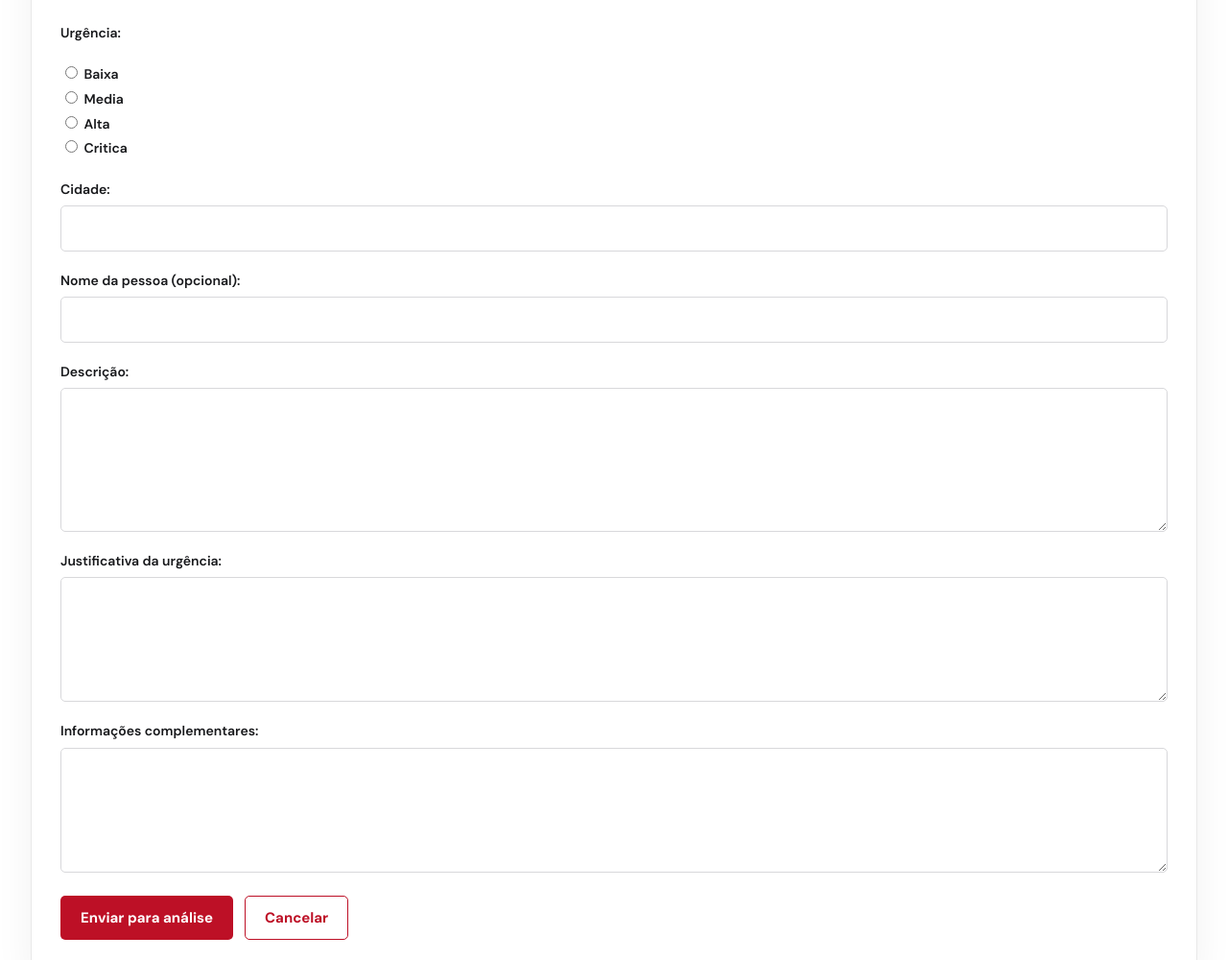
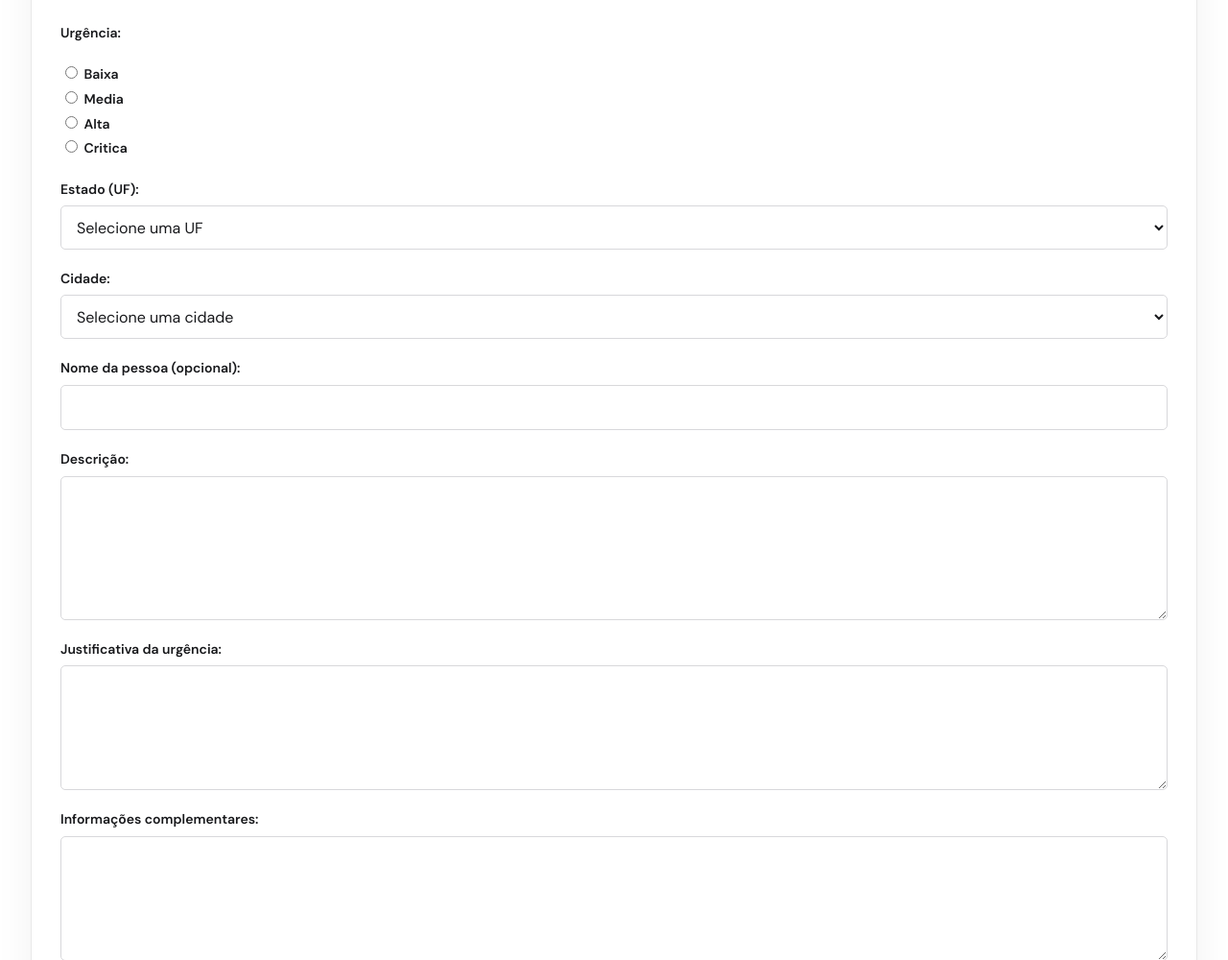
Before and after one commit to alinefxz/Elo, a Django app: page /pedidos/novo/ in a window 1280 px wide. Shown: the part 1233-2233 px from the top of the page at 96% size. Run offline with Django 5.2, Linux system fonts and the light colour scheme; data that the repository does not hold is empty; some web fonts are replaced.

Commit message:
feat: controla localidades de cadastro e pedido

```diff
--- a/accounts/forms.py
+++ b/accounts/forms.py
@@ -13,12 +13,20 @@ O formulario de cadastro:
 """
 
 import re
+import json
 from datetime import date
 
 from django import forms
 from django.contrib.auth.forms import AuthenticationForm, UserCreationForm
+from django.core.exceptions import ValidationError
 
 from .compatibilidade import TIPOS_SANGUINEOS
+from .localidades import (
+    CIDADES_POR_ESTADO,
+    ESTADOS_CHOICES,
+    cidades_choices,
+    validar_localidade,
+)
 from .models import EstoqueMovimentacao, PedidoSangue, Usuario
 
 
@@ -29,6 +37,19 @@ def apenas_digitos(valor):
 
 class CadastroUsuarioForm(UserCreationForm):
     """Formulario publico utilizado para criar contas."""
+
+    estado = forms.ChoiceField(
+        label="Estado (UF)",
+        required=False,
+        choices=[("", "Selecione uma UF")] + ESTADOS_CHOICES,
+    )
+
+    cidade = forms.ChoiceField(
+        label="Cidade",
+        required=False,
+        choices=(),
+        widget=forms.Select(attrs={"data-estado": "estado"}),
+    )
 
     cpf = forms.CharField(
         label="CPF",
@@ -137,13 +158,6 @@ class CadastroUsuarioForm(UserCreationForm):
                     "inputmode": "tel",
                 }
             ),
-            "estado": forms.TextInput(
-                attrs={
-                    "maxlength": 2,
-                    "placeholder": "MG",
-                    "style": "text-transform: uppercase;",
-                }
-            ),
         }
 
     def __init__(self, *args, **kwargs):
@@ -155,6 +169,15 @@ class CadastroUsuarioForm(UserCreationForm):
         )
 
         self.fields["password2"].label = "Confirme a senha"
+        self._configurar_cidades()
+
+    def _configurar_cidades(self):
+        estado = self.data.get("estado") if self.is_bound else self.initial.get("estado")
+        self.fields["cidade"].choices = cidades_choices(estado)
+        self.fields["cidade"].widget.attrs["data-cidades-por-estado"] = json.dumps(
+            {uf: list(cidades) for uf, cidades in CIDADES_POR_ESTADO.items()},
+            ensure_ascii=False,
+        )
 
     def clean_nome(self):
         """Remove espacos desnecessarios do nome."""
@@ -207,17 +230,6 @@ class CadastroUsuarioForm(UserCreationForm):
             )
 
         return cnpj or None
-
-    def clean_estado(self):
-        """Padroniza a UF."""
-        estado = (self.cleaned_data.get("estado") or "").strip().upper()
-
-        if estado and len(estado) != 2:
-            raise forms.ValidationError(
-                "Informe a UF com 2 letras, por exemplo: MG."
-            )
-
-        return estado
 
     def clean_password1(self):
         """Valida a senha."""
@@ -300,6 +312,13 @@ class CadastroUsuarioForm(UserCreationForm):
                 "cpf" if cpf else "cnpj",
                 "Observador não precisa informar CPF ou CNPJ.",
             )
+
+        cidade = dados.get("cidade")
+        estado = dados.get("estado")
+        try:
+            validar_localidade(estado, cidade)
+        except ValidationError as erro:
+            self.add_error("cidade", erro)
 
         return dados
 
@@ -583,6 +602,18 @@ class MovimentarEstoqueForm(forms.Form):
 class PedidoSangueForm(forms.ModelForm):
     """Formulário para solicitar a divulgação de uma necessidade."""
 
+    estado = forms.ChoiceField(
+        label="Estado (UF)",
+        required=False,
+        choices=[("", "Selecione uma UF")] + ESTADOS_CHOICES,
+    )
+
+    cidade = forms.ChoiceField(
+        label="Cidade",
+        choices=(),
+        widget=forms.Select(attrs={"data-estado": "estado"}),
+    )
+
     contato = forms.EmailField(
         label="E-mail de contato",
         widget=forms.EmailInput(
@@ -604,6 +635,7 @@ class PedidoSangueForm(forms.ModelForm):
             "titulo",
             "tipo_sanguineo",
             "urgencia",
+            "estado",
             "cidade",
             "nome_paciente",
             "descricao",
@@ -619,6 +651,7 @@ class PedidoSangueForm(forms.ModelForm):
             "titulo": "Título do pedido",
             "tipo_sanguineo": "Tipo sanguíneo",
             "urgencia": "Urgência",
+            "estado": "Estado (UF)",
             "cidade": "Cidade",
             "nome_paciente": "Nome da pessoa (opcional)",
             "descricao": "Descrição",
@@ -663,6 +696,13 @@ class PedidoSangueForm(forms.ModelForm):
                     if valor not in ("", None)
                 ]
 
+        estado = self.data.get("estado") if self.is_bound else self.initial.get("estado")
+        self.fields["cidade"].choices = cidades_choices(estado)
+        self.fields["cidade"].widget.attrs["data-cidades-por-estado"] = json.dumps(
+            {uf: list(cidades) for uf, cidades in CIDADES_POR_ESTADO.items()},
+            ensure_ascii=False,
+        )
+
     def clean_nome_paciente(self):
         return (self.cleaned_data.get("nome_paciente") or "").strip()
 
@@ -704,6 +744,11 @@ class PedidoSangueForm(forms.ModelForm):
 
     def clean(self):
         dados = super().clean()
+
+        try:
+            validar_localidade(dados.get("estado"), dados.get("cidade"))
+        except ValidationError as erro:
+            self.add_error("cidade", erro)
 
         urgencia = dados.get("urgencia")
         justificativa = (
--- /dev/null
+++ b/accounts/localidades.py
@@ -0,0 +1,35 @@
+"""Catálogo de localidades aceitas em novas submissões públicas."""
+
+from django.core.exceptions import ValidationError
+
+
+CIDADES_POR_ESTADO: dict[str, tuple[str, ...]] = {
+    "SP": ("São Paulo", "Campinas", "Santos"),
+}
+
+ESTADOS_CHOICES = [(estado, estado) for estado in CIDADES_POR_ESTADO]
+
+
+def cidades_choices(estado: str | None) -> list[tuple[str, str]]:
+    """Devolve as cidades disponíveis para uma UF, incluindo opção vazia."""
+
+    cidades = CIDADES_POR_ESTADO.get(estado or "", ())
+    return [("", "Selecione uma cidade")] + [
+        (cidade, cidade) for cidade in cidades
+    ]
+
+
+def cidade_pertence_ao_estado(estado: str | None, cidade: str | None) -> bool:
+    """Informa se cidade e UF formam um par do catálogo atual."""
+
+    if not estado and not cidade:
+        return True
+
+    return bool(estado and cidade in CIDADES_POR_ESTADO.get(estado, ()))
+
+
+def validar_localidade(estado: str | None, cidade: str | None) -> None:
+    """Rejeita pares de UF/cidade que não pertencem ao catálogo."""
+
+    if not cidade_pertence_ao_estado(estado, cidade):
+        raise ValidationError("Selecione uma cidade compatível com a UF.")
--- a/accounts/models.py
+++ b/accounts/models.py
@@ -1013,6 +1013,7 @@ class PedidoSangue(models.Model):
     )
 
     cidade = models.CharField(max_length=100)
+    estado = models.CharField(max_length=2, blank=True, default="")
     nome_paciente = models.CharField(
         max_length=150,
         blank=True,
--- /dev/null
+++ b/elo_front/static/js/localidades.js
@@ -0,0 +1,25 @@
+document.addEventListener("DOMContentLoaded", () => {
+    document.querySelectorAll("select[data-estado]").forEach((cidade) => {
+        const estado = document.getElementById(`id_${cidade.dataset.estado}`);
+
+        if (!estado) {
+            return;
+        }
+
+        const cidadesPorEstado = JSON.parse(
+            cidade.dataset.cidadesPorEstado || "{}",
+        );
+
+        const atualizarCidades = () => {
+            const cidadeSelecionada = cidade.value;
+            const cidades = cidadesPorEstado[estado.value] || [];
+
+            cidade.replaceChildren(new Option("Selecione uma cidade", ""));
+            cidades.forEach((nome) => {
+                cidade.add(new Option(nome, nome, false, nome === cidadeSelecionada));
+            });
+        };
+
+        estado.addEventListener("change", atualizarCidades);
+    });
+});
--- a/templates/accounts/cadastro.html
+++ b/templates/accounts/cadastro.html
@@ -1,4 +1,5 @@
 {% extends "base.html" %}
+{% load static %}
 
 {% block title %}Criar conta | Elo{% endblock %}
 
@@ -196,4 +197,5 @@
     <a href="{% url 'accounts:login' %}">Entrar</a>
 </p>
 
+<script src="{% static 'js/localidades.js' %}" defer></script>
 {% endblock %}
--- a/templates/accounts/pedido_publicar.html
+++ b/templates/accounts/pedido_publicar.html
@@ -1,4 +1,5 @@
 {% extends "base.html" %}
+{% load static %}
 
 {% block title %}Solicitar pedido de sangue | Elo{% endblock %}
 
@@ -50,4 +51,5 @@
         {% endif %}
     </p>
 </section>
+<script src="{% static 'js/localidades.js' %}" defer></script>
 {% endblock %}
```
Also changed, not shown: accounts/test_localidades.py (added, +89 -0 lines), accounts/test_pedidos.py (+12 -1 lines), accounts/migrations/0016_pedidosangue_estado.py (added).
